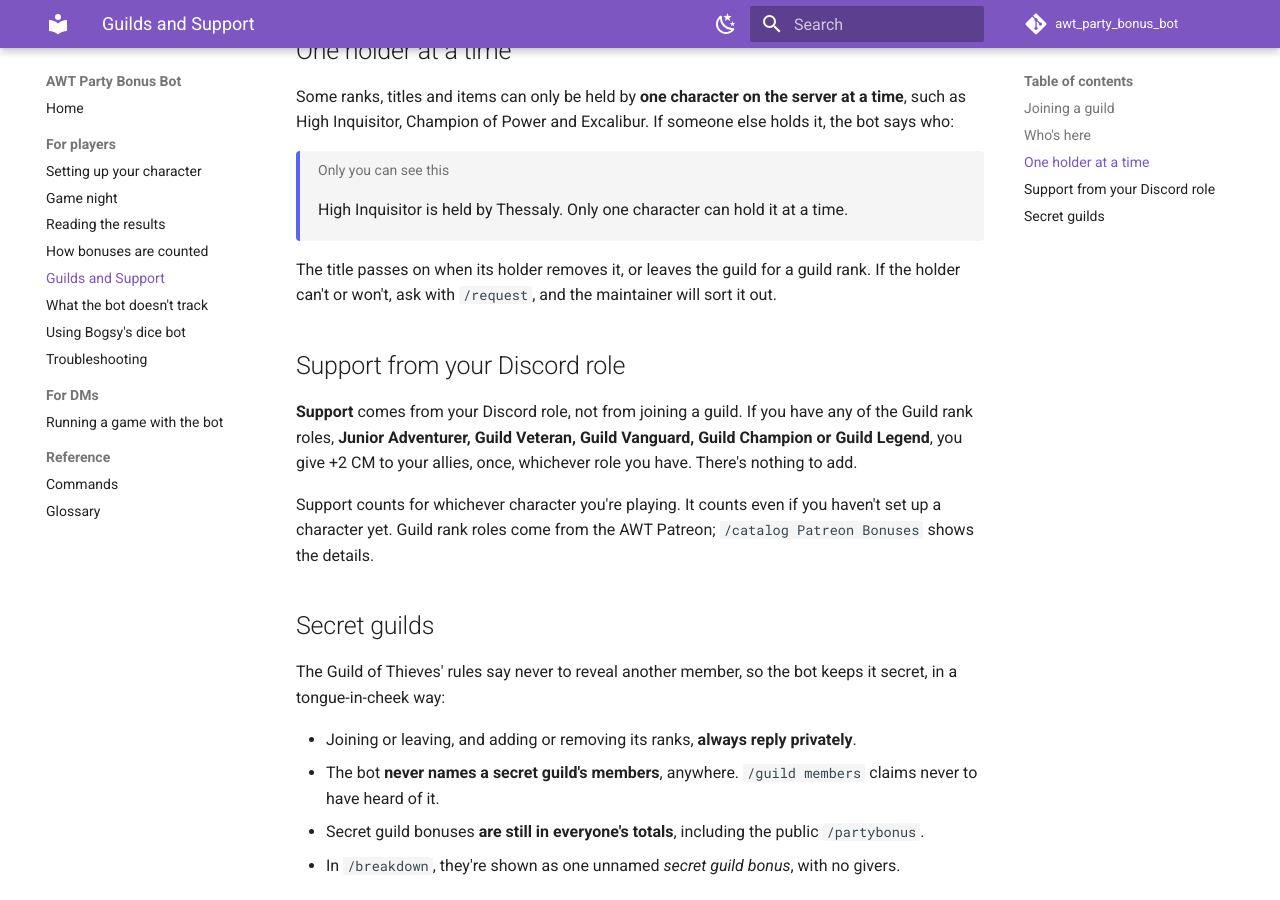
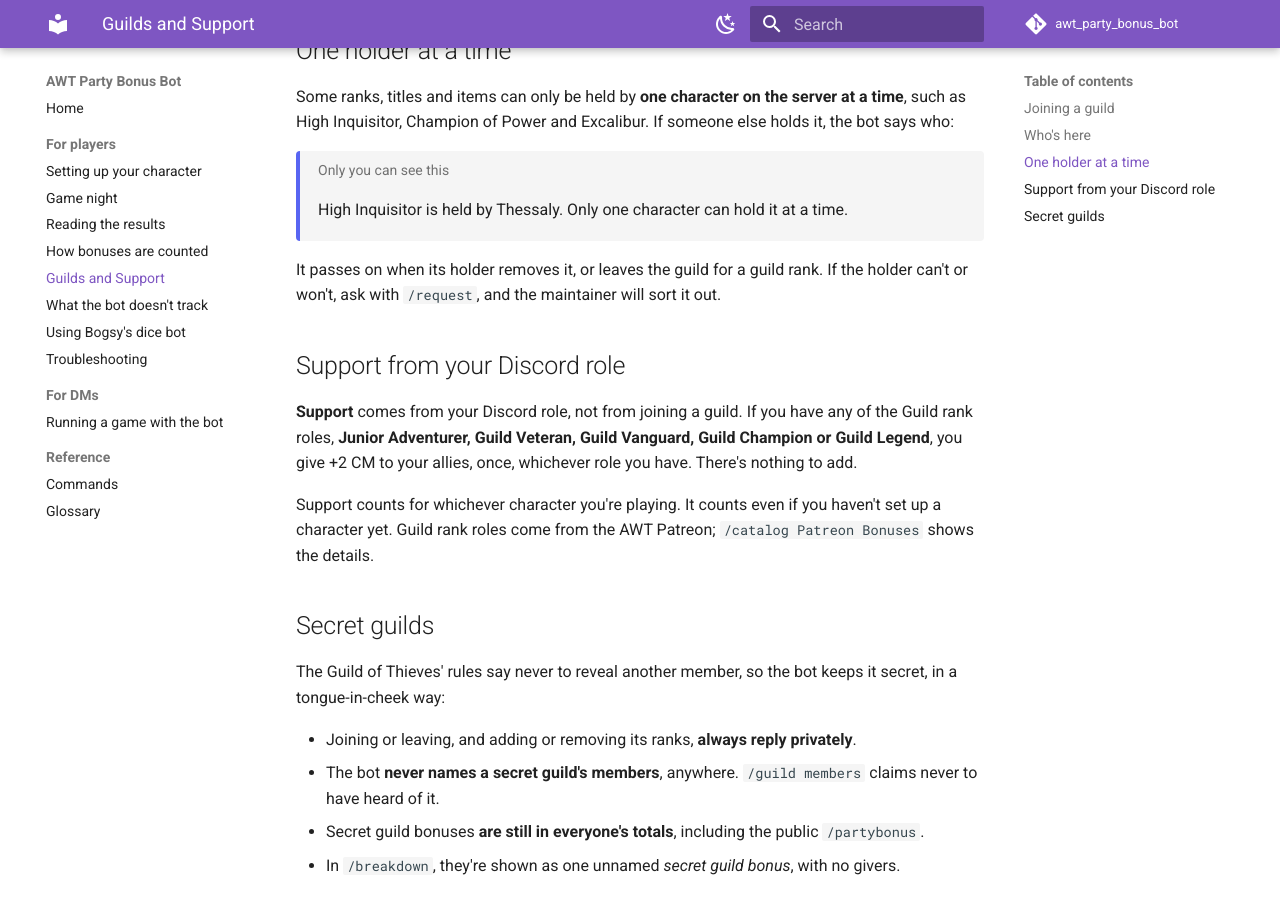
Before and after one commit to dochavok/awt_party_bonus_bot, an MkDocs documentation site: the page built from docs/guilds.md, in a window 1280 px wide and 900 px high, scrolled down 1113 px. Built offline with MkDocs 1.6.1 and Material for MkDocs 9.7.7, drawn with Linux system fonts in a browser that asks for light colours; comment, search, counter and statistics services are not loaded.

Commit message:
Review round 2: HV-4 test on a test catalog; "entry", not "title" (HV-6, CT-9)
The /add warning test now uses a made-up modifier item in a test catalog, so
changing Excalibur's data can't break it. HV-6, CT-9 and the guilds page say
a one-holder entry, not a title, passes on or is freed.

Co-Authored-By: Claude Opus 5.5 <noreply@anthropic.com>

```diff
--- a/docs/guilds.md
+++ b/docs/guilds.md
@@ -57,7 +57,7 @@ it, the bot says who:
 
 --8<-- "refused-one-holder.md"
 
-The title passes on when its holder removes it, or leaves the guild for a guild rank.
+It passes on when its holder removes it, or leaves the guild for a guild rank.
 If the holder can't or won't, ask with `/request`, and the maintainer will sort it out.
 
 ## Support from your Discord role
```
Also changed, not shown: party-bonus-bot-requirements.md (+2 -2 lines), 2 other files.
